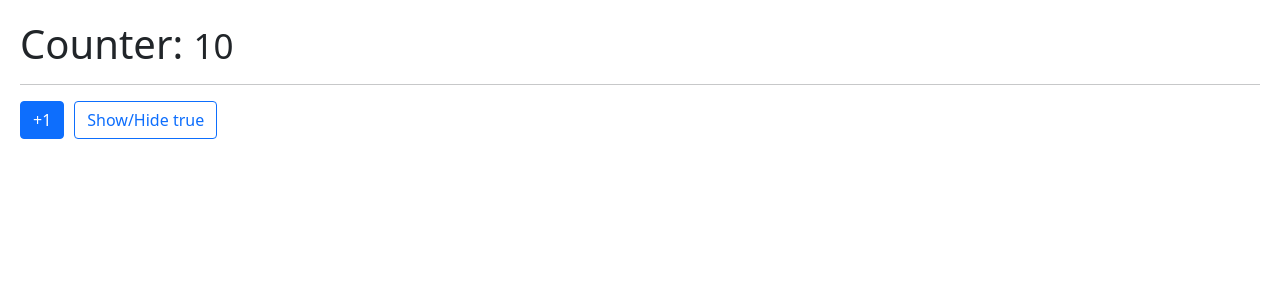
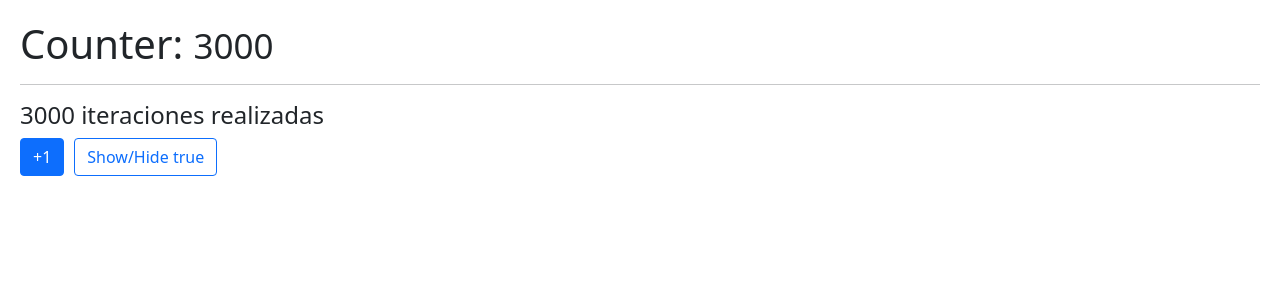
Before and after one commit to shounas99/hooks-app, a React (Vite) app: page / in a window 1280 px wide. Shown: the top 300 px of the page. Built offline with nearby package versions, Linux system fonts and the light colour scheme.

Commit message:
feat: add useMemo, it's an easy way to manage difficult taks

```diff
--- /dev/null
+++ b/src/06-memos/MemoHook.jsx
@@ -0,0 +1,37 @@
+import { useMemo, useState } from "react"
+import { useCounter } from "../hooks"
+
+const heavyStuff = (iterationNumber = 100) => {
+  for (let i = 0; i < iterationNumber; i++) {
+    console.log('Here we go...');
+  }
+  return `${iterationNumber} iteraciones realizadas`
+}
+
+export const MemoHook = () => {
+
+    const {counter, increment} = useCounter(3000)
+    const [show, setShow] = useState(true)
+
+    const memorizedValue = useMemo(() => heavyStuff(counter), [counter])
+
+  return (
+    <>
+        <h1>Counter: <small>{ counter }</small> </h1>
+        <hr />
+
+        <h4>{ memorizedValue }</h4>
+
+        <button
+            className="btn btn-primary"
+            onClick={ () => increment() }
+        >+1
+        </button>
+
+        <button
+            className="btn btn-outline-primary"
+            onClick={ () => setShow(!show)}
+        >Show/Hide { JSON.stringify(show)}</button>
+    </>
+  )
+}
--- a/src/main.jsx
+++ b/src/main.jsx
@@ -10,11 +10,12 @@
 import { FocusScreen } from './04-useRef/FocusScreen'
 import { Layout } from './05-useLayoutEffect/Layout'
 import { Memorize } from './06-memos/Memorize'
+import { MemoHook } from './06-memos/MemoHook'
 
 import './index.css'
 
 createRoot(document.getElementById('root')).render(
   // <StrictMode>
-    <Memorize />
+    <MemoHook />
   // </StrictMode>
 )
```
